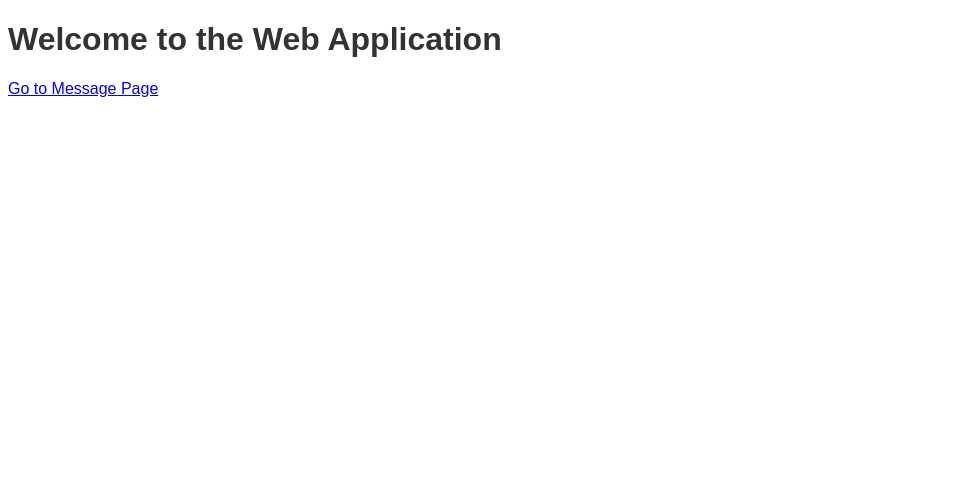
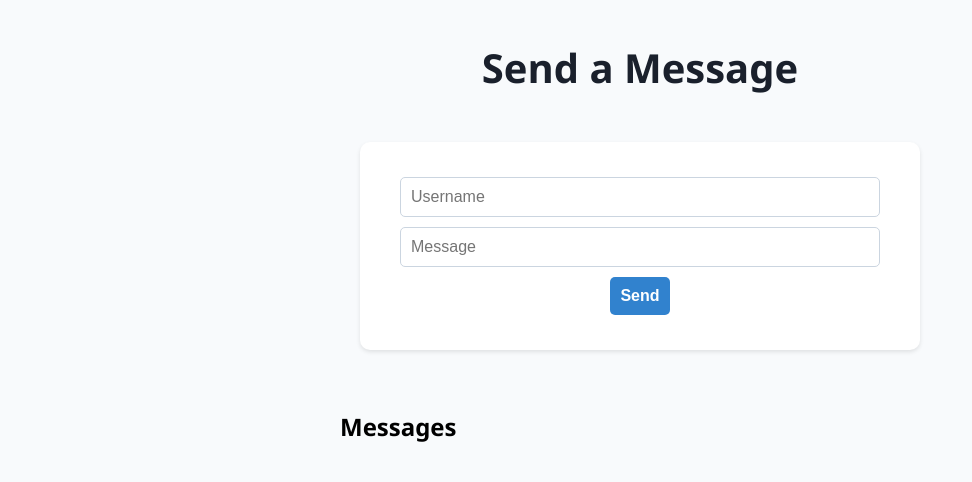
Before and after one commit to AntoninaSych/goit-cs-hw-06, a Python web app: template templates/index.html in a window 1280 px wide. Shown: the top 482 px of the page, without its empty margins (0-972 px from the left). Run offline with Jinja, Linux system fonts and the light colour scheme; the template is opened without the code that fills it, so the values that code supplies are empty.

Commit message:
message  sent  to mongo

```diff
--- a/static/style.css
+++ b/static/style.css
@@ -1,16 +1,92 @@
 body {
-    font-family: Arial, sans-serif;
+    font-family: 'Segoe UI', Tahoma, Geneva, Verdana, sans-serif;
+    background-color: #f8fafc;
+    margin: 0;
+    padding: 0;
 }
 
 h1 {
-    color: #333;
+    color: #1a202c;
+    text-align: center;
+    padding: 20px;
+    font-size: 2.5em;
+    margin-top: 20px;
 }
 
 form {
-    margin-top: 20px;
+    display: flex;
+    flex-direction: column;
+    align-items: center;
+    margin: 20px auto;
+    max-width: 500px;
+    background: white;
+    padding: 30px;
+    border-radius: 10px;
+    box-shadow: 0 2px 4px rgba(0, 0, 0, 0.1);
+}
+
+form > div {
+    display: flex;
+    width: 100%;
+    max-width: 400px;
+    margin-bottom: 10px;
 }
 
 input, button {
     padding: 10px;
     margin: 5px;
+    width: calc(100% - 20px); /* Ensures equal width with padding/margin */
+    font-size: 16px;
+    border: 1px solid #cbd5e0;
+    border-radius: 5px;
+    box-sizing: border-box;
 }
+
+input:focus, button:focus {
+    outline: none;
+    border-color: #3182ce;
+    box-shadow: 0 0 0 3px rgba(66, 153, 225, 0.5);
+}
+
+button {
+    background-color: #3182ce;
+    color: white;
+    border: none;
+    cursor: pointer;
+    font-weight: bold;
+    transition: background-color 0.3s;
+    margin-left: 5px;
+    width: auto;
+    flex: 1;
+}
+
+button:hover {
+    background-color: #2b6cb0;
+}
+
+#messages {
+    margin: 20px auto;
+    max-width: 600px;
+    padding: 20px;
+}
+
+#messageList {
+    list-style-type: none;
+    padding: 0;
+}
+
+#messageList li {
+    background: white;
+    margin: 10px 0;
+    padding: 15px;
+    border: 1px solid #e2e8f0;
+    border-radius: 5px;
+    box-shadow: 0 2px 4px rgba(0, 0, 0, 0.05);
+}
+
+#messageList li span {
+    display: block;
+    font-weight: bold;
+    margin-bottom: 5px;
+    color: #2d3748;
+}
--- a/templates/index.html
+++ b/templates/index.html
@@ -1,11 +1,56 @@
 <!DOCTYPE html>
 <html>
 <head>
-    <title>Index</title>
+    <title>Message</title>
     <link rel="stylesheet" type="text/css" href="/static/style.css">
 </head>
 <body>
-    <h1>Welcome to the Web Application</h1>
-    <a href="/message.html">Go to Message Page</a>
+    <h1>Send a Message</h1>
+    <form id="messageForm">
+        <input type="text" id="username" placeholder="Username" required>
+        <input type="text" id="message" placeholder="Message" required>
+        <button type="submit">Send</button>
+    </form>
+    <div id="messages">
+        <h2>Messages</h2>
+        <ul id="messageList"></ul>
+    </div>
+
+    <script>
+        document.getElementById('messageForm').addEventListener('submit', function (e) {
+            e.preventDefault();
+            const username = document.getElementById('username').value;
+            const message = document.getElementById('message').value;
+
+            fetch('/send', {
+                method: 'POST',
+                headers: {
+                    'Content-Type': 'application/json',
+                },
+                body: JSON.stringify({ username: username, message: message }),
+            }).then(response => response.text()).then(data => {
+                alert(data);
+                document.getElementById('username').value = '';
+                document.getElementById('message').value = '';
+                loadMessages();
+            });
+        });
+
+        function loadMessages() {
+            fetch('/messages')
+                .then(response => response.json())
+                .then(data => {
+                    const messageList = document.getElementById('messageList');
+                    messageList.innerHTML = '';
+                    data.forEach(msg => {
+                        const li = document.createElement('li');
+                        li.innerHTML = `<span>${msg.date}</span> <strong>${msg.username}:</strong> ${msg.message}`;
+                        messageList.appendChild(li);
+                    });
+                });
+        }
+
+        window.onload = loadMessages;
+    </script>
 </body>
 </html>
```
Also changed, not shown: main.py (+11 -1 lines), templates/message.html (+27 -2 lines).
